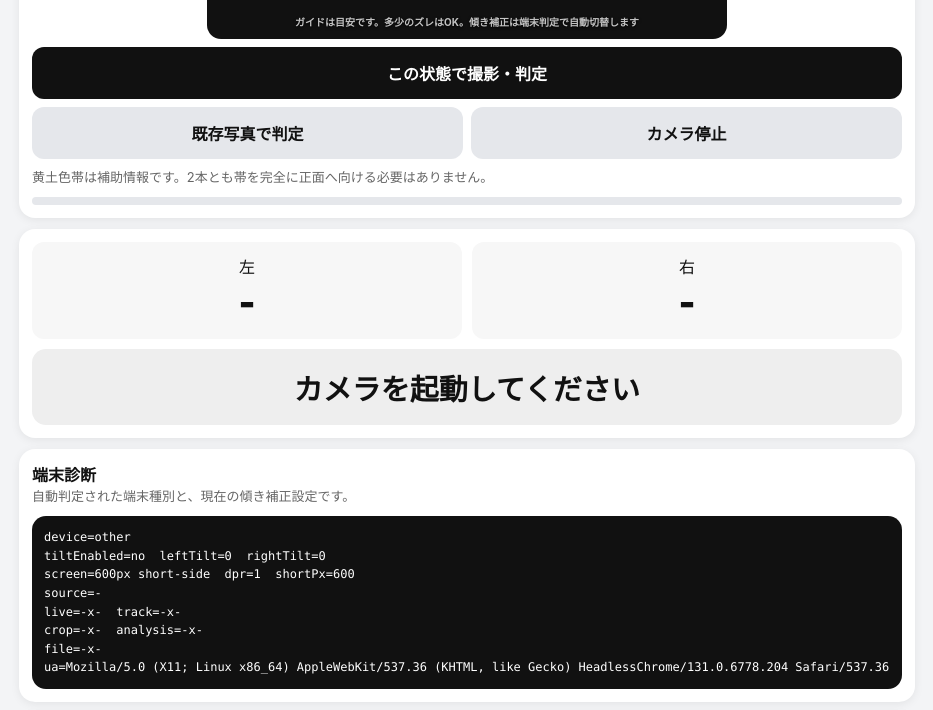
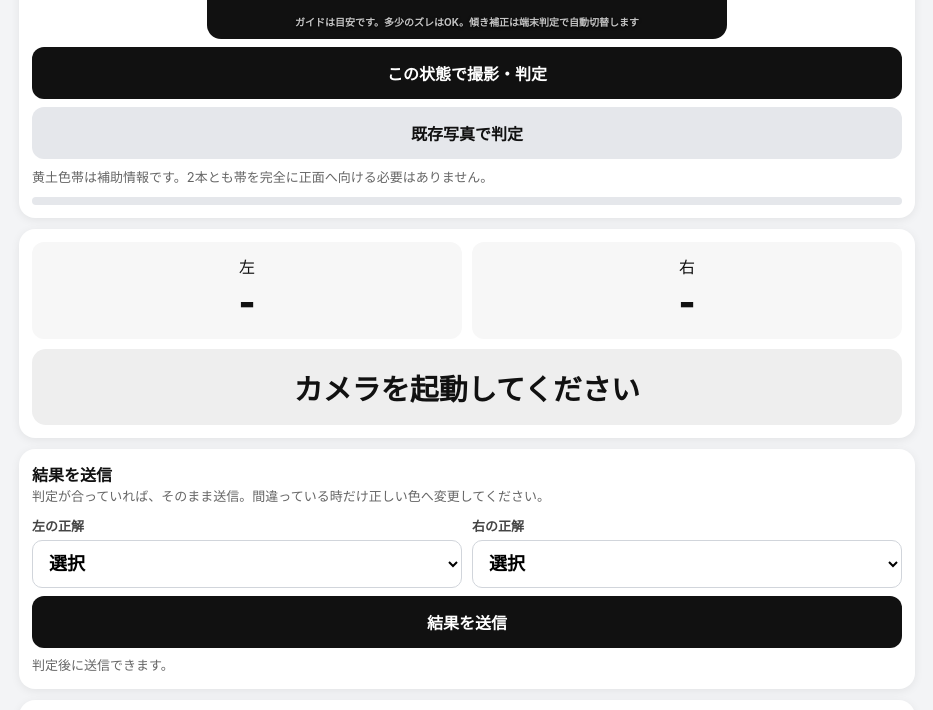
Before and after one commit to tabata9999123-commits/inkchecker_tabata, a plain HTML site: page index.html in a window 1280 px wide. Shown: the part 825-1535 px from the top of the page, without its empty margins (173-1106 px from the left). Drawn offline with Linux system fonts and the light colour scheme.

Commit message:
Update index.html

```diff
--- a/index.html
+++ b/index.html
@@ -4,7 +4,7 @@
 <meta charset="utf-8">
 <meta name="viewport" content="width=device-width,initial-scale=1,viewport-fit=cover">
 <meta name="theme-color" content="#111111">
-<title>インクチェック判定 v3.3</title>
+<title>インクチェック判定 v3.4</title>
 <style>
 *{box-sizing:border-box}
 body{margin:0;background:#f3f4f6;color:#111;font-family:-apple-system,BlinkMacSystemFont,"Segoe UI",sans-serif}
@@ -89,12 +89,19 @@ input[type=file]{position:absolute;left:-9999px;width:1px;height:1px;opacity:0}
 
 .diag{background:#111;color:#fff;border-radius:14px;padding:12px;margin-top:10px;font-family:ui-monospace,SFMono-Regular,Menlo,Consolas,monospace;font-size:12px;line-height:1.55;white-space:pre-wrap;word-break:break-word}
 
+
+.correct-grid{display:grid;grid-template-columns:1fr 1fr;gap:10px;margin-top:10px}
+.correct-label{display:block;font-size:13px;font-weight:800;color:#444}
+.correct-select{width:100%;margin-top:5px;border:1px solid #d1d5db;border-radius:10px;background:#fff;padding:12px;font-size:18px;font-weight:800}
+.sendNote{margin-top:8px;font-size:13px;color:#666;line-height:1.5}
+.sendDone{color:#166534;font-weight:800}.sendError{color:#b91c1c;font-weight:800}
+
 </style>
 </head>
 <body>
 <div class="wrap">
 <h1>インクチェック判定</h1>
-<div class="sub">v3.3 / 端末判定切替 / 解析付き</div>
+<div class="sub">v3.4 / 結果送信 / 解析画像保存</div>
 
 <div class="card">
   <button id="startCamera" class="btn primary" type="button">カメラを起動</button>
@@ -142,10 +149,7 @@ input[type=file]{position:absolute;left:-9999px;width:1px;height:1px;opacity:0}
   </div>
 
   <button id="capture" class="btn primary" type="button" disabled>この状態で撮影・判定</button>
-  <div class="row">
-    <label class="btn secondary" for="file">既存写真で判定</label>
-    <button id="stopCamera" class="btn secondary" type="button" disabled>カメラ停止</button>
-  </div>
+  <label class="btn secondary" for="file">既存写真で判定</label>
   <button id="retake" class="btn secondary" type="button">撮り直す</button>
   <input id="file" type="file" accept="image/*">
 
@@ -165,6 +169,32 @@ input[type=file]{position:absolute;left:-9999px;width:1px;height:1px;opacity:0}
 </div>
 
 
+
+<div class="card">
+  <b>結果を送信</b>
+  <div class="small">判定が合っていれば、そのまま送信。間違っている時だけ正しい色へ変更してください。</div>
+  <div class="correct-grid">
+    <label class="correct-label">左の正解
+      <select id="leftCorrect" class="correct-select">
+        <option value="">選択</option>
+        <option>C</option><option>M</option><option>Y</option><option>K</option>
+        <option>W</option><option>CL</option><option>LC</option><option>LM</option>
+        <option>PRIMER</option>
+      </select>
+    </label>
+    <label class="correct-label">右の正解
+      <select id="rightCorrect" class="correct-select">
+        <option value="">選択</option>
+        <option>C</option><option>M</option><option>Y</option><option>K</option>
+        <option>W</option><option>CL</option><option>LC</option><option>LM</option>
+        <option>PRIMER</option>
+      </select>
+    </label>
+  </div>
+  <button id="sendResult" class="btn primary" type="button" disabled>結果を送信</button>
+  <div id="sendMessage" class="sendNote">判定後に送信できます。</div>
+</div>
+
 <div class="card">
   <b>端末診断</b>
   <div class="small">自動判定された端末種別と、現在の傾き補正設定です。</div>
@@ -183,7 +213,7 @@ input[type=file]{position:absolute;left:-9999px;width:1px;height:1px;opacity:0}
 
 <div class="card small">
 <b>PRIMERの扱い</b><br>
-通常インクはC/M/Y/Kの色マスで4行を確定し、罫線の位置を使わずにチェックマークを探します。v3.3では端末を自動判定し、iPhone / iPad系は傾き補正なし、Androidタブレット系のみ左ボトルを少し右肩下がり・右ボトルを少し右肩上がりとして探索します。解析画面と端末診断は残しています。<br>表が見つからない場合は、黄土色帯周辺を広めに切り出し、元画像・白黒強調・ラベル文字の複数情報をまとめてOCRします。「PR-200」だけでなく「Primer」も判定材料にします。<br>撮影ボタンを押すと映像を静止し、「撮影しました・判定中」を表示します。<br><br>画像は外部AIへ送信しません。OCRライブラリの読込にはネット接続が必要です。<br>撮影画像は900×1200へ正規化した後、左右のボトルを別々に拡大してチェック表を探します。
+通常インクはC/M/Y/Kの色マスで4行を確定し、罫線の位置を使わずにチェックマークを探します。v3.4では端末別の傾き補正と解析画面を残したまま、正解色を選んで結果・元画像・解析画像をGoogleスプレッドシートへ送信できます。<br>表が見つからない場合は、黄土色帯周辺を広めに切り出し、元画像・白黒強調・ラベル文字の複数情報をまとめてOCRします。「PR-200」だけでなく「Primer」も判定材料にします。<br>撮影ボタンを押すと映像を静止し、「撮影しました・判定中」を表示します。<br><br>画像は外部AIへ送信しません。OCRライブラリの読込にはネット接続が必要です。<br>撮影画像は900×1200へ正規化した後、左右のボトルを別々に拡大してチェック表を探します。
 </div>
 </div>
 <script src="app.js"></script>
```
